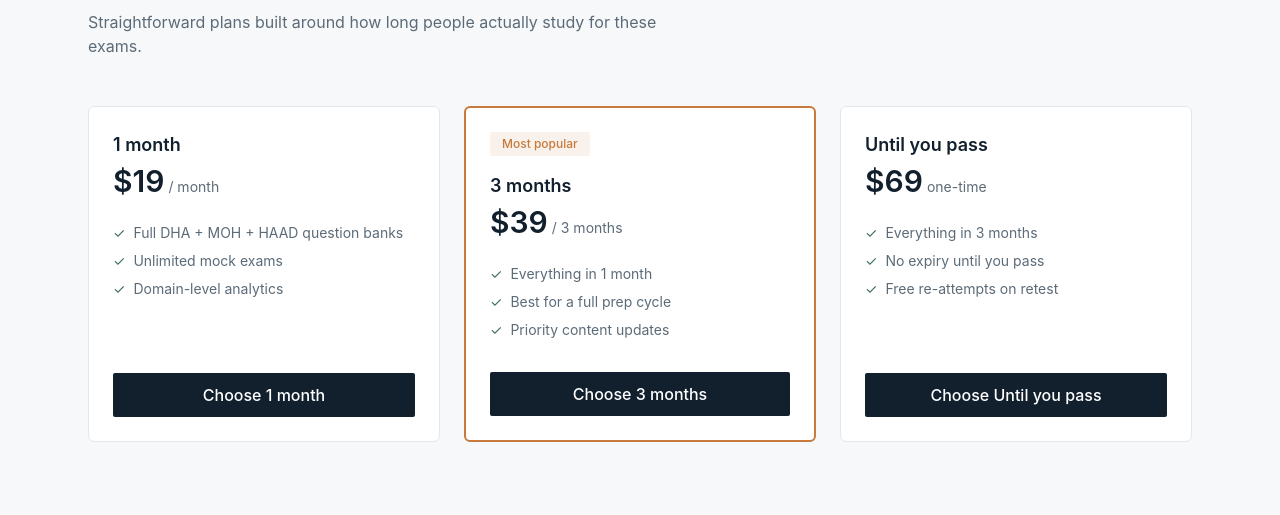
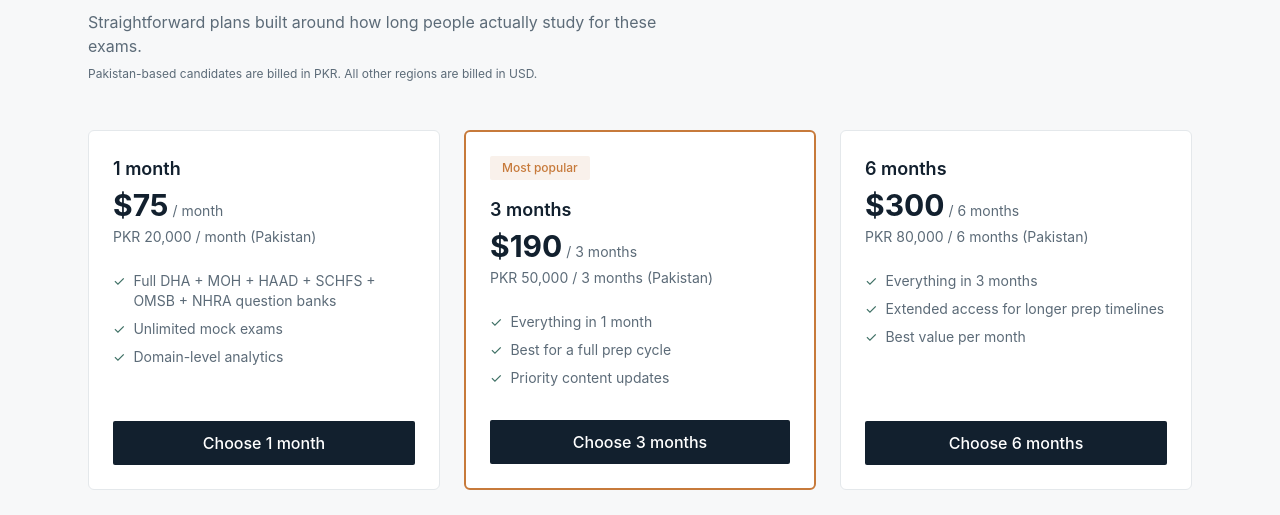
Before and after one commit to MHamzaNajam/optoacademy, a Next.js app: page /pricing in a window 1280 px wide. Shown: the part 171-686 px from the top of the page. Built offline with nearby package versions, Linux system fonts and the light colour scheme; no server answers.

Commit message:
Update page.tsx

```diff
--- a/app/(marketing)/pricing/page.tsx
+++ b/app/(marketing)/pricing/page.tsx
@@ -4,22 +4,25 @@ import Footer from "@/components/marketing/Footer";
 const plans = [
   {
     name: "1 month",
-    price: "$19",
+    priceUsd: "$75",
+    pricePkr: "PKR 20,000",
     period: "/ month",
-    features: ["Full DHA + MOH + HAAD question banks", "Unlimited mock exams", "Domain-level analytics"],
+    features: ["Full DHA + MOH + HAAD + SCHFS + OMSB + NHRA question banks", "Unlimited mock exams", "Domain-level analytics"],
   },
   {
     name: "3 months",
-    price: "$39",
+    priceUsd: "$190",
+    pricePkr: "PKR 50,000",
     period: "/ 3 months",
     features: ["Everything in 1 month", "Best for a full prep cycle", "Priority content updates"],
     featured: true,
   },
   {
-    name: "Until you pass",
-    price: "$69",
-    period: "one-time",
-    features: ["Everything in 3 months", "No expiry until you pass", "Free re-attempts on retest"],
+    name: "6 months",
+    priceUsd: "$300",
+    pricePkr: "PKR 80,000",
+    period: "/ 6 months",
+    features: ["Everything in 3 months", "Extended access for longer prep timelines", "Best value per month"],
   },
 ];
 
@@ -29,9 +32,12 @@ export default function PricingPage() {
       <Header />
       <main className="max-w-6xl mx-auto px-6 py-16">
         <h1 className="text-3xl font-semibold text-ink mb-3">Pricing</h1>
-        <p className="text-slate mb-12 max-w-xl">
+        <p className="text-slate mb-2 max-w-xl">
           Straightforward plans built around how long people actually study
           for these exams.
+        </p>
+        <p className="text-xs text-slate mb-12">
+          Pakistan-based candidates are billed in PKR. All other regions are billed in USD.
         </p>
 
         <div className="grid md:grid-cols-3 gap-6">
@@ -50,10 +56,11 @@ export default function PricingPage() {
                 </span>
               )}
               <h2 className="font-semibold text-ink text-lg mb-1">{plan.name}</h2>
-              <p className="mb-6">
-                <span className="text-3xl font-semibold text-ink">{plan.price}</span>
+              <div className="mb-1">
+                <span className="text-3xl font-bold text-ink">{plan.priceUsd}</span>
                 <span className="text-slate text-sm ml-1">{plan.period}</span>
-              </p>
+              </div>
+              <p className="text-sm text-slate mb-6">{plan.pricePkr} {plan.period} (Pakistan)</p>
               <ul className="text-sm text-slate space-y-2 mb-8 flex-1">
                 {plan.features.map((f) => (
                   <li key={f} className="flex gap-2">
```
